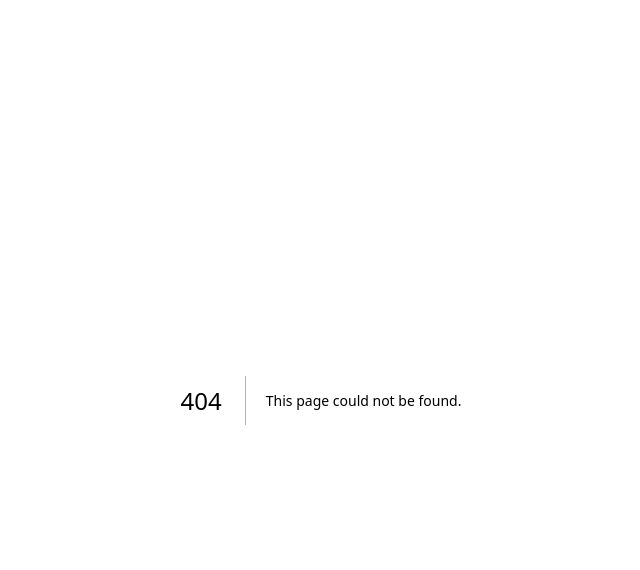
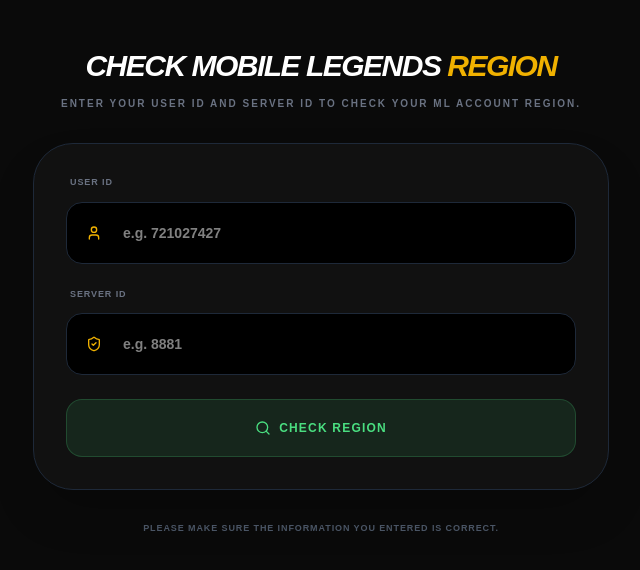
Before and after one commit to KP-CHANNEL-KP/my-topup-website, a Next.js app: page /mlbb/check-region in a window 1280 px wide. Before the commit this address had no page. Shown: the top 570 px of the page, without its empty margins (319-959 px from the left). Built offline with nearby package versions, Linux system fonts and the light colour scheme.

Commit message:
final: cloudflare edge compatible mlbb flow

```diff
--- /dev/null
+++ b/app/mlbb/check-region/page.tsx
@@ -0,0 +1,117 @@
+"use client";
+import React, { useState } from 'react';
+import { Search, User, Globe, ShieldCheck } from 'lucide-react';
+
+export default function CheckRegionPage() {
+  const [userId, setUserId] = useState('');
+  const [serverId, setServerId] = useState('');
+  const [result, setResult] = useState<any>(null);
+  const [loading, setLoading] = useState(false);
+
+  const handleCheck = () => {
+    if (!userId || !serverId) return alert("Please enter both IDs");
+
+    setLoading(true);
+    // API မရှိသေးခင် Mock Data နဲ့ အရင်ပြထားတာပါ
+    setTimeout(() => {
+      setResult({
+        id: userId,
+        server: serverId,
+        nickname: "~K~P~",
+        country: "Myanmar"
+      });
+      setLoading(false);
+    }, 1500);
+  };
+
+  return (
+    <div className="min-h-screen bg-[#0a0a0a] text-white p-4 pt-12">
+      <div className="max-w-xl mx-auto space-y-8">
+
+        {/* Header Section */}
+        <div className="text-center space-y-3">
+          <h1 className="text-2xl md:text-3xl font-black uppercase tracking-tighter italic">
+            Check Mobile Legends <span className="text-yellow-500">Region</span>
+          </h1>
+          <p className="text-[10px] text-gray-500 font-bold uppercase tracking-[0.2em]">
+            Enter your User ID and Server ID to check your ML account region.
+          </p>
+        </div>
+
+        {/* Input Card */}
+        <div className="bg-[#111] rounded-[2.5rem] border border-gray-800 p-8 shadow-2xl">
+          <div className="space-y-6">
+            <div>
+              <label className="text-[9px] text-gray-500 font-black uppercase mb-3 block ml-1 tracking-widest text-left">User ID</label>
+              <div className="relative">
+                <User className="absolute left-5 top-1/2 -translate-y-1/2 w-4 h-4 text-yellow-500" />
+                <input
+                  type="number"
+                  value={userId}
+                  onChange={(e) => setUserId(e.target.value)}
+                  placeholder="e.g. 721027427"
+                  className="w-full bg-black p-5 pl-14 rounded-2xl border border-gray-800 outline-none focus:border-yellow-500 text-sm font-bold transition-all"
+                />
+              </div>
+            </div>
+
+            <div>
+              <label className="text-[9px] text-gray-500 font-black uppercase mb-3 block ml-1 tracking-widest text-left">Server ID</label>
+              <div className="relative">
+                <ShieldCheck className="absolute left-5 top-1/2 -translate-y-1/2 w-4 h-4 text-yellow-500" />
+                <input
+                  type="number"
+                  value={serverId}
+                  onChange={(e) => setServerId(e.target.value)}
+                  placeholder="e.g. 8881"
+                  className="w-full bg-black p-5 pl-14 rounded-2xl border border-gray-800 outline-none focus:border-yellow-500 text-sm font-bold transition-all"
+                />
+              </div>
+            </div>
+
+            <button
+              onClick={handleCheck}
+              disabled={loading}
+              className="w-full bg-[#4ade80]/10 hover:bg-[#4ade80] text-[#4ade80] hover:text-black py-5 rounded-2xl font-black text-xs uppercase tracking-widest transition-all flex items-center justify-center gap-2 border border-[#4ade80]/20"
+            >
+              {loading ? (
+                <span className="animate-pulse">Checking...</span>
+              ) : (
+                <><Search className="w-4 h-4" /> Check Region</>
+              )}
+            </button>
+          </div>
+        </div>
+
+        {/* Result Card */}
+        {result && (
+          <div className="bg-[#111] rounded-[2.5rem] border border-gray-800 overflow-hidden shadow-2xl animate-in fade-in slide-in-from-bottom-4 duration-500">
+            <div className="bg-black/50 px-8 py-4 border-b border-gray-800">
+              <h2 className="text-[11px] font-black uppercase tracking-[0.2em] text-yellow-500">Region Check Result</h2>
+            </div>
+            <div className="p-8 space-y-4">
+              <div className="flex justify-between items-center border-b border-gray-900 pb-3">
+                <span className="text-[10px] font-black text-gray-500 uppercase">Account ID:</span>
+                <span className="text-xs font-bold">{result.id} ({result.server})</span>
+              </div>
+              <div className="flex justify-between items-center border-b border-gray-900 pb-3">
+                <span className="text-[10px] font-black text-gray-500 uppercase">Nickname:</span>
+                <span className="text-xs font-bold text-yellow-500 italic">{result.nickname}</span>
+              </div>
+              <div className="flex justify-between items-center">
+                <span className="text-[10px] font-black text-gray-500 uppercase">Country:</span>
+                <span className="flex items-center gap-2 text-xs font-bold">
+                   <Globe className="w-3 h-3 text-blue-500" /> {result.country}
+                </span>
+              </div>
+            </div>
+          </div>
+        )}
+
+        <p className="text-center text-[9px] text-gray-600 font-bold uppercase tracking-widest">
+           Please make sure the information you entered is correct.
+        </p>
+      </div>
+    </div>
+  );
+}
--- a/app/page.tsx
+++ b/app/page.tsx
@@ -1,25 +1,19 @@
 "use client";
 import React, { useState, useEffect } from 'react';
 import Link from 'next/link';
+import { Search, MapPin } from 'lucide-react'; // Icon လေးတွေသုံးဖို့ link ထားတာပါ
 
 const banners = ["/promo1.png", "/promo2.png", "/promo3.png"];
 const categories = ["Game Mobile", "Mlbb Mobile", "Pc Game", "Voucher", "Social", "Via login"];
 
 const allItems = [
-  // MLBB - /mlbb/server ကိုသွားမည်
   { id: 'mlbb', name: 'MOBILE LEGENDS', icon: '/mlbb-logo.png', category: 'Mlbb Mobile', path: '/mlbb/server' },
-
-  // PUBG - /pubg/order ကိုသွားမည်
   { id: 'pubg', name: 'PUBG MOBILE', icon: '/pubg-logo.png', category: 'Game Mobile', path: '/pubg/order' },
-
-  // Telegram Premium - /telegram/order ကိုသွားမည်
   { id: 'telegram', name: 'Telegram Premium', icon: '/telegram.png', category: 'Social', path: '/telegram/order' },
-
-
+  { id: 'capcut', name: 'CapCut PRO', icon: '/capcut.png', category: 'Social', path: '/capcut/order' },
   { id: 'ff', name: 'FREE FIRE', icon: '/ff-logo.png', category: 'Game Mobile', path: '#' },
   { id: 'hok', name: 'HONOR OF KINGS', icon: '/hok-logo.png', category: 'Game Mobile', path: '#' },
   { id: 'spotify', name: 'Spotify Premium', icon: '/spotify.png', category: 'Social', path: '#' },
-  { id: 'capcut', name: 'CapCut PRO', icon: '/capcut.png', category: 'Social', path: 'capcut/order' },
   { id: 'youtube', name: 'YouTube Premium', icon: '/youtube.png', category: 'Social', path: '#' },
   { id: 'roblox', name: 'ROBLOX', icon: '/roblox.png', category: 'Social', path: '#' },
   { id: 'wink', name: 'Wink', icon: '/wink.png', category: 'Social', path: '#' },
@@ -42,16 +36,33 @@
 
   return (
     <div className="min-h-screen bg-[#0a0a0a] text-white">
-      {/* Navigation Bar */}
+      {/* Navigation Bar - ပြင်ဆင်ထားသောအပိုင်း */}
       <nav className="p-4 border-b border-gray-900 bg-black/80 sticky top-0 z-50 backdrop-blur-md">
         <div className="max-w-7xl mx-auto flex justify-between items-center">
-          <h1 className="text-2xl font-black text-yellow-500 italic tracking-tighter uppercase">KP TOPUP</h1>
-          <button className="bg-white text-black px-6 py-2 rounded-full text-xs font-black uppercase hover:bg-yellow-500 transition-all active:scale-95 shadow-lg shadow-white/5">Login</button>
+          <div className="flex items-center gap-8">
+            <h1 className="text-2xl font-black text-yellow-500 italic tracking-tighter uppercase">KP TOPUP</h1>
+
+            {/* Desktop Navigation Links */}
+            <div className="hidden md:flex items-center gap-6">
+              <Link href="/" className="text-[10px] font-black uppercase text-yellow-500 tracking-widest">Home</Link>
+              <Link href="/mlbb/check-region" className="text-[10px] font-black uppercase text-gray-400 hover:text-yellow-500 transition-colors tracking-widest flex items-center gap-1.5">
+                <MapPin className="w-3 h-3" /> Check Region ML
+              </Link>
+            </div>
+          </div>
+
+          <div className="flex items-center gap-4">
+             {/* Mobile Check Region Icon (Optional) */}
+             <Link href="/mlbb/check-region" className="md:hidden p-2 bg-yellow-500/10 rounded-full">
+                <MapPin className="w-4 h-4 text-yellow-500" />
+             </Link>
+             <button className="bg-white text-black px-6 py-2 rounded-full text-xs font-black uppercase hover:bg-yellow-500 transition-all active:scale-95">Login</button>
+          </div>
         </div>
       </nav>
 
       <main className="max-w-7xl mx-auto p-4 md:p-6">
-        {/* Banner Slider Section */}
+        {/* Banner Slider */}
         <div className="relative w-full h-44 md:h-80 overflow-hidden rounded-[2.5rem] border border-gray-800 mb-8 shadow-2xl group">
           {banners.map((img, index) => (
             <img
@@ -61,14 +72,11 @@
               alt={`Promo ${index + 1}`}
             />
           ))}
-          {/* Slider Progress Dots */}
           <div className="absolute bottom-5 left-1/2 -translate-x-1/2 flex gap-2 z-10">
             {banners.map((_, i) => (
               <div key={i} className={`h-1.5 rounded-full transition-all duration-500 ${i === currentBanner ? 'w-10 bg-yellow-500 shadow-[0_0_10px_#eab308]' : 'w-2 bg-white/20'}`}></div>
             ))}
           </div>
-          {/* Banner Overlay Gradient */}
-          <div className="absolute inset-0 bg-gradient-to-t from-black/40 to-transparent pointer-events-none"></div>
         </div>
 
         {/* Categories Navigation & Search Bar */}
@@ -88,16 +96,19 @@
               </button>
             ))}
           </div>
-          <div className="relative w-full lg:w-96 group">
+          <div className="relative w-full lg:w-96">
+            <div className="absolute left-5 top-1/2 -translate-y-1/2">
+              <Search className="w-4 h-4 text-gray-600" />
+            </div>
             <input
               type="text"
-              placeholder="Search Games or Services..."
-              className="w-full bg-[#181818] text-white py-4 px-7 rounded-full text-xs font-bold outline-none border border-gray-800 focus:border-yellow-500 transition-all placeholder:text-gray-600"
+              placeholder="Search Games..."
+              className="w-full bg-[#181818] text-white py-4 pl-12 pr-7 rounded-full text-xs font-bold outline-none border border-gray-800 focus:border-yellow-500 transition-all placeholder:text-gray-600"
             />
           </div>
         </div>
 
-        {/* Dynamic Items Grid Section */}
+        {/* Items Grid */}
         <div className="grid grid-cols-3 sm:grid-cols-4 md:grid-cols-5 lg:grid-cols-6 gap-6 md:gap-8">
           {filteredItems.map((item) => (
             <Link
@@ -118,15 +129,6 @@
             </Link>
           ))}
         </div>
-
-        {/* Empty State Handler */}
-        {filteredItems.length === 0 && (
-          <div className="text-center py-28 border-2 border-dashed border-gray-900 rounded-[3rem]">
-            <p className="text-gray-700 font-black italic uppercase tracking-[0.3em] text-[10px]">
-              Coming Soon Items
-            </p>
-          </div>
-        )}
       </main>
     </div>
   );
```
